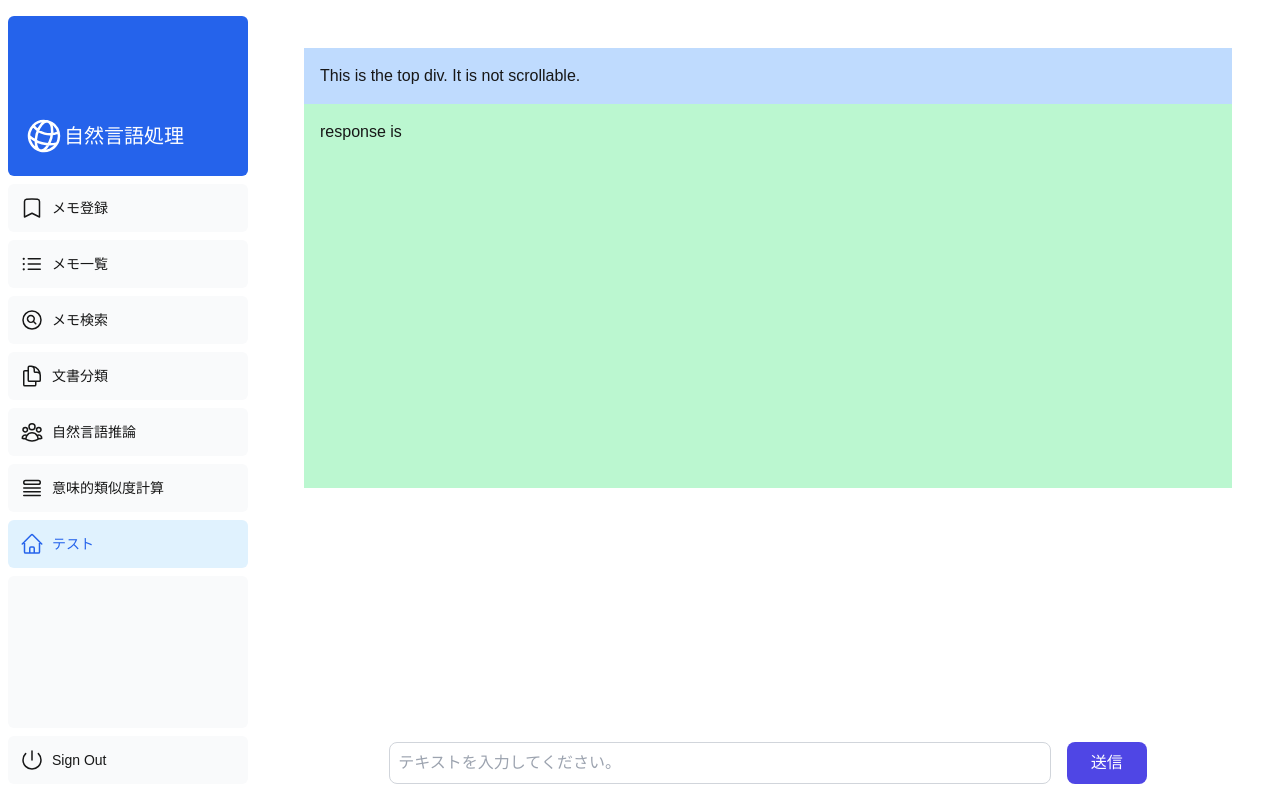
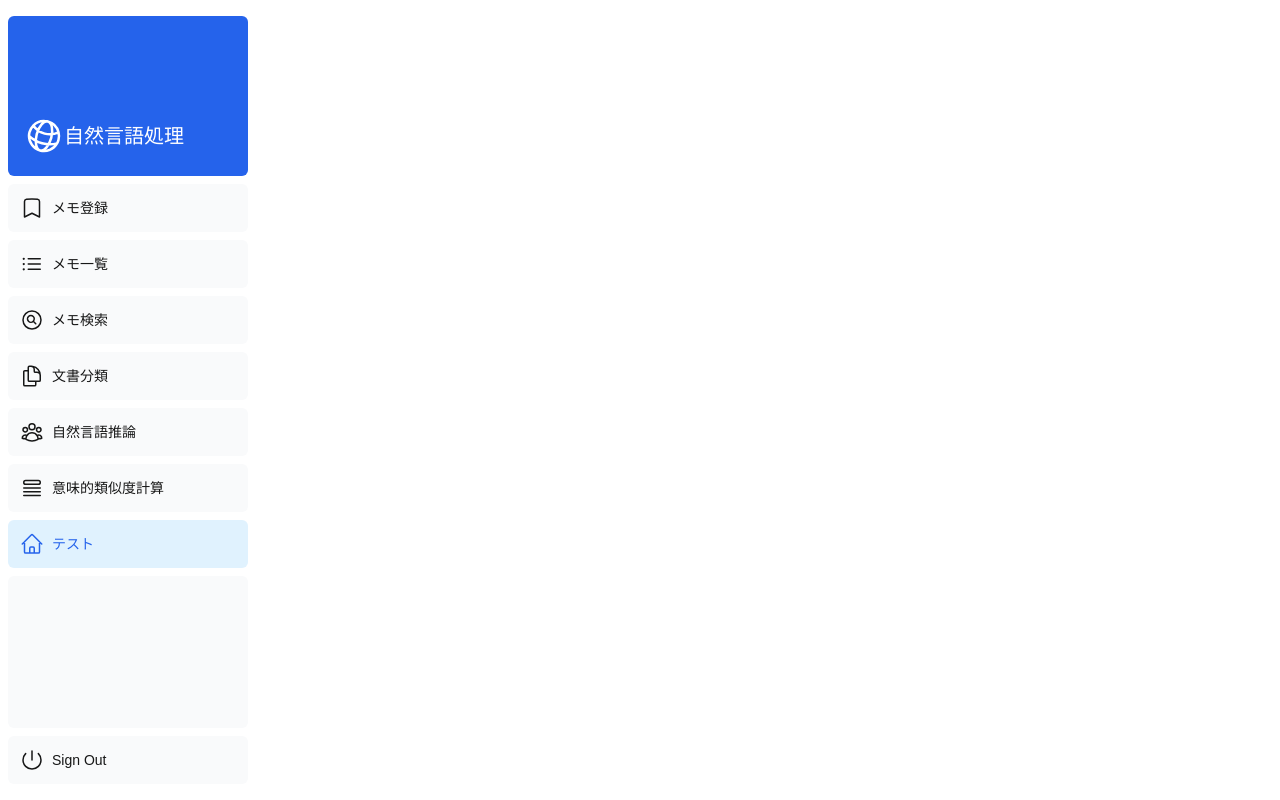
Before and after one commit to NK-shinonomesora/nk-ai-app-front, a Next.js app: page /top in a window 1280 px wide. Built offline with nearby package versions, Linux system fonts and the light colour scheme; a web font is replaced by a local one.

Commit message:
delete memo

```diff
--- /dev/null
+++ b/app/common/component/modal.tsx
@@ -0,0 +1,24 @@
+const Modal = ({ backMethod, actionMethod }) => {
+    return (
+        <div className="fixed inset-0 flex items-center justify-center bg-black bg-opacity-50">
+            <div className="bg-white rounded-lg shadow-lg p-6 max-w-sm w-full text-center">
+                <h2 className="text-xl font-semibold text-gray-800">本当に削除しますか？</h2>
+                <p className="mt-2 text-gray-600">この操作は取り消せません。</p>
+                <div className="mt-6 flex justify-center gap-4">
+                    <button
+                        onClick={() => backMethod(false)}
+                        className="px-4 py-2 bg-gray-200 text-gray-700 rounded-md hover:bg-gray-300"
+                    >戻る
+                    </button>
+                    <button
+                        onClick={() => actionMethod()}
+                        className="px-4 py-2 bg-red-500 text-white rounded-md hover:bg-red-600"
+                    >削除
+                    </button>
+                </div>
+            </div>
+        </div>
+    )
+}
+
+export default Modal;
--- a/app/top/list_memo/page.tsx
+++ b/app/top/list_memo/page.tsx
@@ -3,15 +3,33 @@
 import { useState, useEffect } from "react";
 import axios from "axios";
 import Loading from "@/app/common/component/loading";
+import Modal from "@/app/common/component/modal";
 import Link from 'next/link';
 import {
     EyeIcon,
-    TrashIcon
+    TrashIcon,
+    PencilSquareIcon,
 } from '@heroicons/react/24/outline';
 
 const ListMemo = () => {
     const [memos, setMemos] = useState();
     const [isMounted, setIsMounted] = useState(true); // マウント状態を追跡
+    const [isOpenModal, setIsOpenModal] = useState<boolean>(false);
+    const [deleteMemoId, setDeleteMemoId] = useState<string>();
+
+    const changeIsOpenModal = (openFlag: boolean, memoId: string = "") => {
+        setIsOpenModal(openFlag);
+        setDeleteMemoId(memoId);
+    }
+
+    const deleteMemo = async () => {
+        try {
+            const response = await axios.delete(`http://127.0.0.1:8000/memo/${deleteMemoId}`);
+            window.location.reload();
+        } catch(e) {
+            console.log(e);
+        }
+    }
 
     useEffect(() => {
         const fetchData = async () => {
@@ -26,18 +44,25 @@ const ListMemo = () => {
             // コンポーネントがアンマウントされたことを示すためのフラグを更新
             setIsMounted(false);
         };
-    });
+    }, []);
 
     return (
         <div>
             { !memos && <Loading text={"データ取得中..."}/> }
+
+            { isOpenModal &&
+                <Modal
+                    backMethod={changeIsOpenModal}
+                    actionMethod={deleteMemo}
+                />
+            }
 
             <div className="max-w-2xl mx-auto mt-8">
                 <h2 className="text-2xl font-semibold text-gray-700 mb-4">メモ一覧</h2>
                 {
                     memos &&
                     memos.data.map((memo, i) => (
-                        <div key={memo.id} className="bg-white shadow-md rounded-lg p-4 mb-4 transition-transform transform hover:-translate-y-1">
+                        <div key={memo.id} className={`bg-white shadow-md rounded-lg p-4 mb-4 ${!isOpenModal && "transition-transform transform hover:-translate-y-1"}`}>
                             <div className="flex justify-between items-center mb-2">
                                 <h3 className="text-xl font-semibold text-gray-800">{memo.title}</h3>
                                 <p className="text-sm text-gray-500">2024-11-09</p>
@@ -58,8 +83,14 @@ const ListMemo = () => {
                                 </Link>
                                     <button
                                         className="px-4 py-2 bg-red-500 text-white rounded-md hover:bg-red-600 focus:outline-none focus:ring-2 focus:ring-red-300"
+                                        onClick={() => changeIsOpenModal(true, memo.id)}
                                     >
                                         <TrashIcon className="w-6" />
+                                    </button>
+                                    <button
+                                        className="px-4 py-2 bg-green-500 text-white rounded-md hover:bg-green-600 focus:outline-none focus:ring-2 focus:ring-green-300"
+                                    >
+                                        <PencilSquareIcon className="w-6" />
                                     </button>
                             </div>
                         </div>
--- a/app/top/page.tsx
+++ b/app/top/page.tsx
@@ -11,41 +11,10 @@ import {
   } from '@heroicons/react/24/outline';
 
 const Top = () => {
-    const [message, setMessage] = useState<string>("");
-    const [gptMessage, setGptMessage] = useState<string>("");
-
-    const changeMessage = (value: string) => {
-        setMessage(value);
-    }
-
-    const sendMessage = async () => {
-        const response = await axios.post("http://127.0.0.1:8000/chat", { message });
-        setGptMessage(response.data.message);
-    }
 
     return (
-        <div>
-            <Link
-                href={{
-                    pathname: '/top/detail_memo',
-                    query: { name: 'test' },
-                }}
-            >
-                <div className="bg-blue-200 p-4 h-1/6">
-                    <p>This is the top div. It is not scrollable.</p>
-                </div>
-            </Link>
-
-            <AutoGenerationMessage
-                gptMessage={gptMessage}
-            />
-
-            {/* メッセージ入力欄 */}
-            <MessageInput
-                changeMessage={changeMessage}
-                sendMessage={sendMessage}
-            />
-        </div>
+        <>
+        </>
 
     )
 }
```
